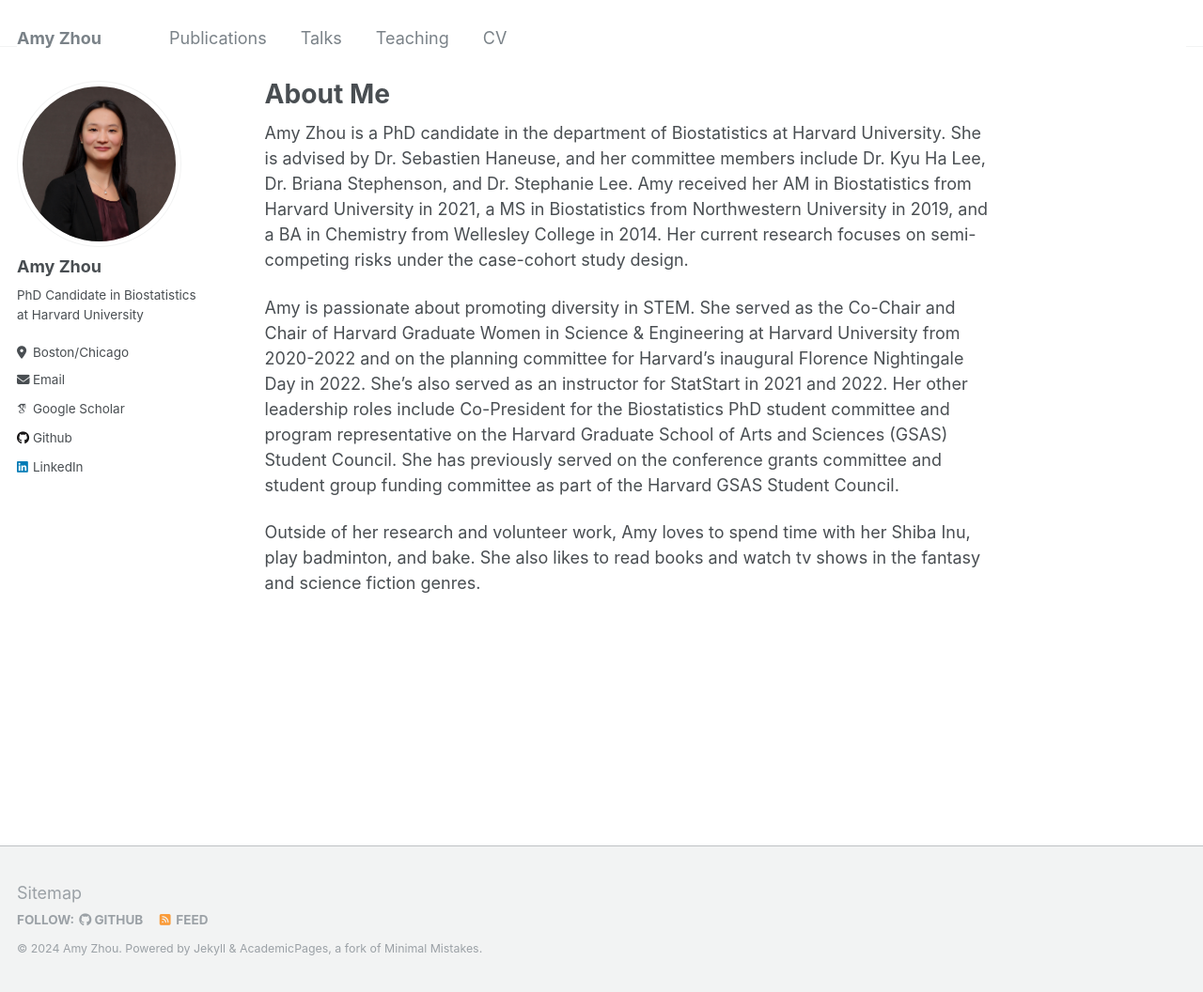
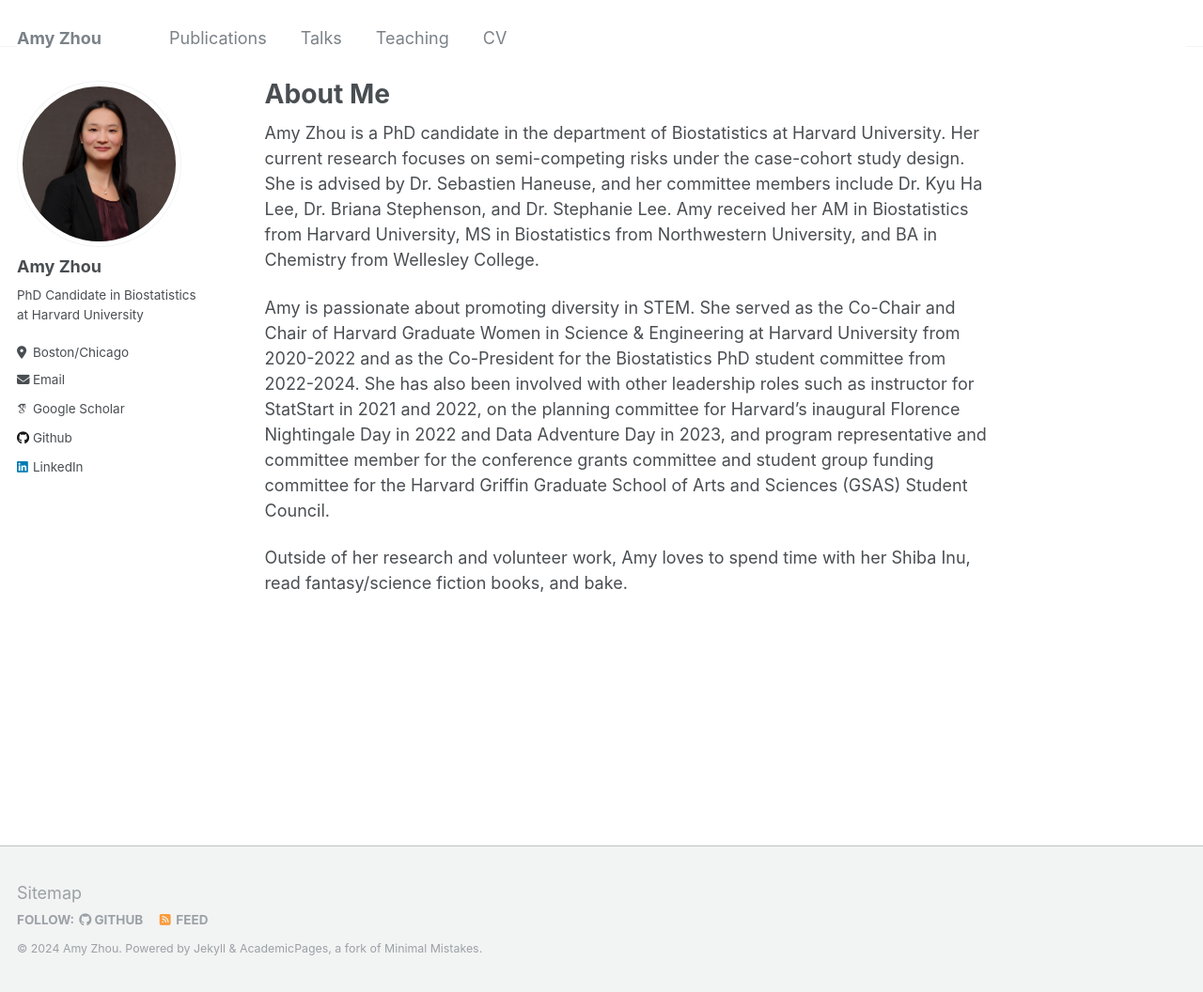
Before and after one commit to am-zhou/am-zhou.github.io, a Jekyll site: the page built from _pages/about.md, in a window 1280 px wide and 1056 px high. Shown: the whole window at 94% size. Built offline with Jekyll 4.4.1, drawn with Linux system fonts in a browser that asks for light colours; some web fonts are replaced.

Commit message:
Update about.md
updated about me

```diff
--- a/_pages/about.md
+++ b/_pages/about.md
@@ -7,8 +7,8 @@ redirect_from:
   - /about.html
 ---
 
-Amy Zhou is a PhD candidate in the department of Biostatistics at Harvard University. She is advised by Dr. Sebastien Haneuse, and her committee members include Dr. Kyu Ha Lee, Dr. Briana Stephenson, and Dr. Stephanie Lee. Amy received her AM in Biostatistics from Harvard University in 2021, a MS in Biostatistics from Northwestern University in 2019, and a BA in Chemistry from Wellesley College in 2014. Her current research focuses on semi-competing risks under the case-cohort study design.
+Amy Zhou is a PhD candidate in the department of Biostatistics at Harvard University. Her current research focuses on semi-competing risks under the case-cohort study design. She is advised by Dr. Sebastien Haneuse, and her committee members include Dr. Kyu Ha Lee, Dr. Briana Stephenson, and Dr. Stephanie Lee. Amy received her AM in Biostatistics from Harvard University, MS in Biostatistics from Northwestern University, and BA in Chemistry from Wellesley College.
 
-Amy is passionate about promoting diversity in STEM. She served as the Co-Chair and Chair of Harvard Graduate Women in Science & Engineering at Harvard University from 2020-2022 and on the planning committee for Harvard's inaugural Florence Nightingale Day in 2022. She's also served as an instructor for StatStart in 2021 and 2022. Her other leadership roles include Co-President for the Biostatistics PhD student committee and program representative on the Harvard Graduate School of Arts and Sciences (GSAS) Student Council. She has previously served on the conference grants committee and student group funding committee as part of the Harvard GSAS Student Council.
+Amy is passionate about promoting diversity in STEM. She served as the Co-Chair and Chair of Harvard Graduate Women in Science & Engineering at Harvard University from 2020-2022 and as the Co-President for the Biostatistics PhD student committee from 2022-2024. She has also been involved with other leadership roles such as instructor for StatStart in 2021 and 2022, on the planning committee for Harvard's inaugural Florence Nightingale Day in 2022 and Data Adventure Day in 2023, and program representative and committee member for the conference grants committee and student group funding committee for the Harvard Griffin Graduate School of Arts and Sciences (GSAS) Student Council.
 
-Outside of her research and volunteer work, Amy loves to spend time with her Shiba Inu, play badminton, and bake. She also likes to read books and watch tv shows in the fantasy and science fiction genres.
+Outside of her research and volunteer work, Amy loves to spend time with her Shiba Inu, read fantasy/science fiction books, and bake.
```
